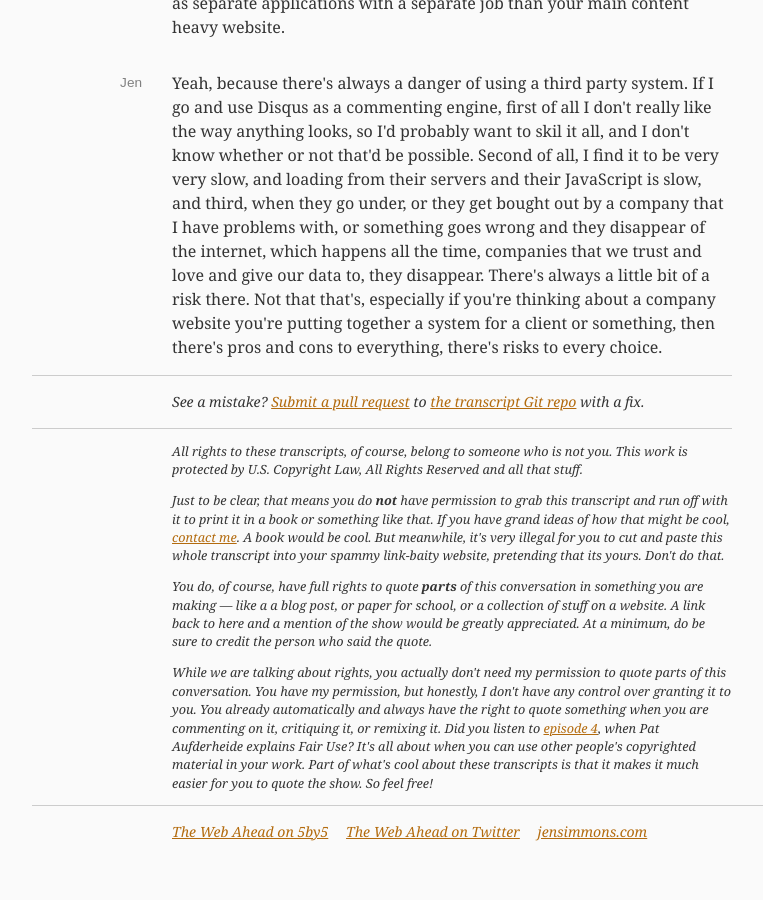
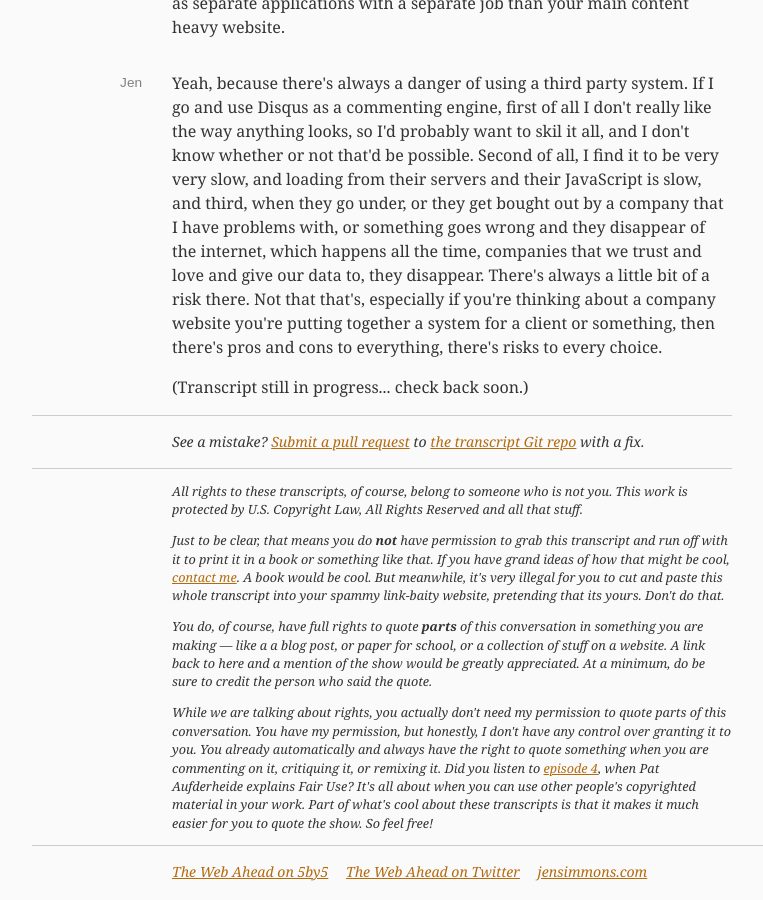
Before and after one commit to jensimmons/webahead-transcripts, a Jekyll site: the page built from _posts/transcripts/2013-06-27-054.html, in a window 1280 px wide and 900 px high, scrolled down 27396 px. Shown: the whole window, without its empty margins (208-971 px from the left). Built offline with Jekyll 4.4.1, drawn with Linux system fonts in a browser that asks for light colours; Markdown is read by kramdown in place of the engine named in the settings; before the commit the page ends 28256 px from its top, so only the background shows below that.

Commit message:
Adding note about transcript 54 still being in progress

```diff
--- a/_posts/transcripts/2013-06-27-054.html
+++ b/_posts/transcripts/2013-06-27-054.html
@@ -196,4 +196,6 @@ So all the sounds completely awesome, yes let's use git for everything blah blah
 <dt>Jen</dt>
 <dd>Yeah, because there's always a danger of using a third party system. If I go and use Disqus as a commenting engine, first of all I don't really like the way anything looks, so I'd probably want to skil it all, and I don't know whether or not that'd be possible. Second of all, I find it to be very very slow, and loading from their servers and their JavaScript is slow, and third, when they go under, or they get bought out by a company that I have problems with, or something goes wrong and they disappear of the internet, which happens all the time, companies that we trust and love and give our data to, they disappear. There's always a little bit of a risk there. Not that that's, especially if you're thinking about a company website you're putting together a system for a client or something, then there's pros and cons to everything, there's risks to every choice.</dd>
 
+<dd>(Transcript still in progress... check back soon.)</dd>
+
 </dl>
```
